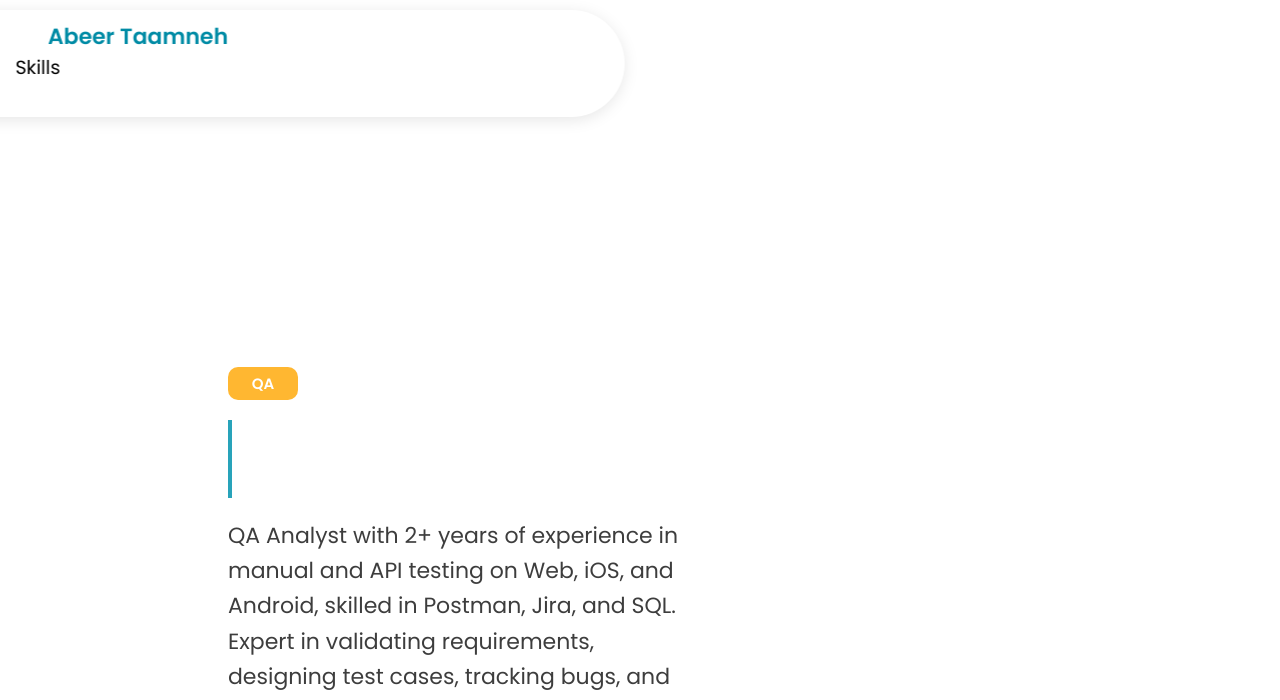
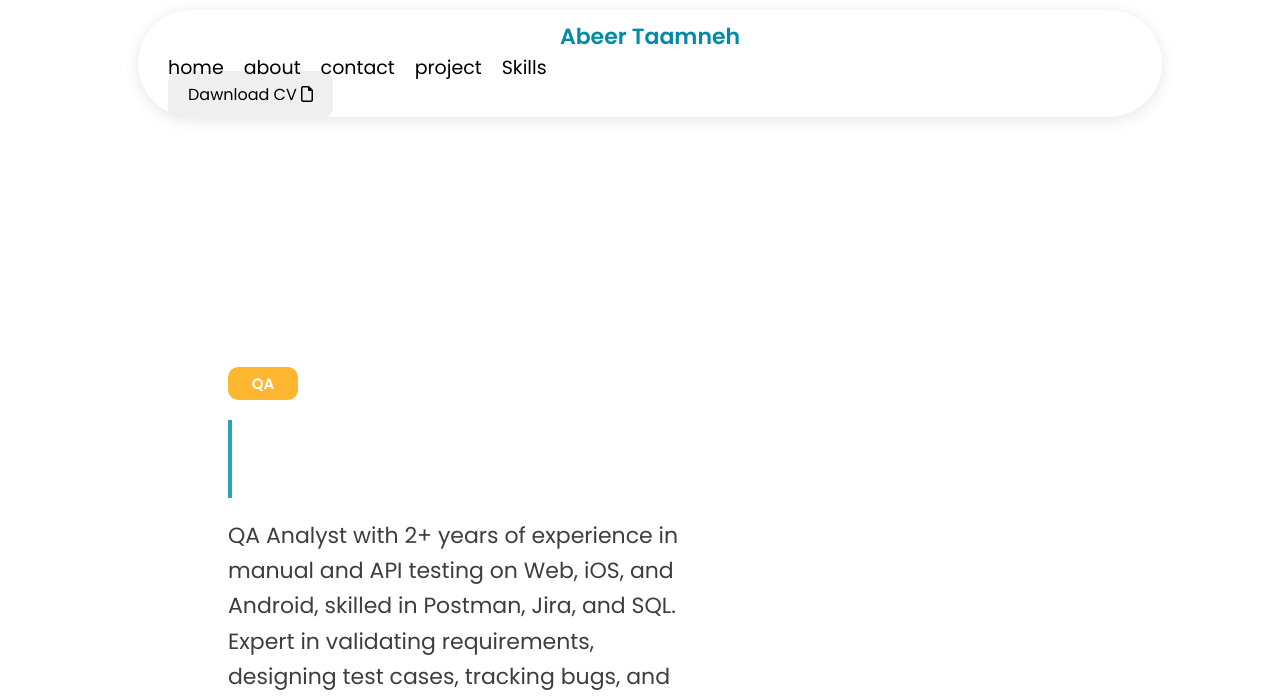
Before and after one commit to yuoseftaamneh7-sudo/Abeer-QA, a plain HTML site: page index.html in a window 1280 px wide. Shown: the top 700 px of the page. Drawn offline with Linux system fonts and the light colour scheme.

Commit message:
Update abeer-web.css

```diff
--- a/abeer-web.css
+++ b/abeer-web.css
@@ -32,6 +32,9 @@ header{
     flex-wrap: wrap;
     z-index: 999;
     box-shadow: 0 3px 16px #0000001a;
+
+
+
 
 }
 .wrapper{
@@ -914,11 +917,10 @@ transform: translateY(-5px);
    تعديلات أساسية لإصلاح التداخل (Global Fixes)
    ========================================= */
 header {
-    width: 95%; /* زيادة العرض ليعطي مساحة للعناصر */
+    width: 100%;
     left: 50%;
-    transform: translateX(-50%);
     padding: 10px 30px;
-    height: auto; /* السماح للهيدر بالتوسع عمودياً إذا لزم الأمر */
+    height: auto;
     min-height: 80px;
 }
 
```
